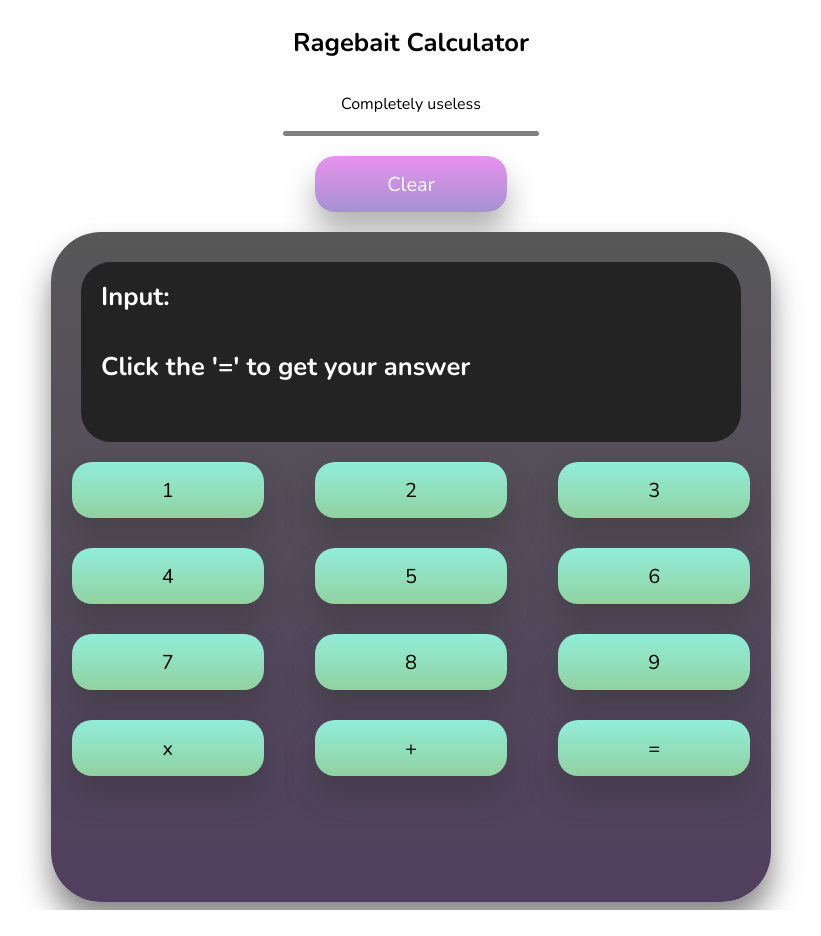
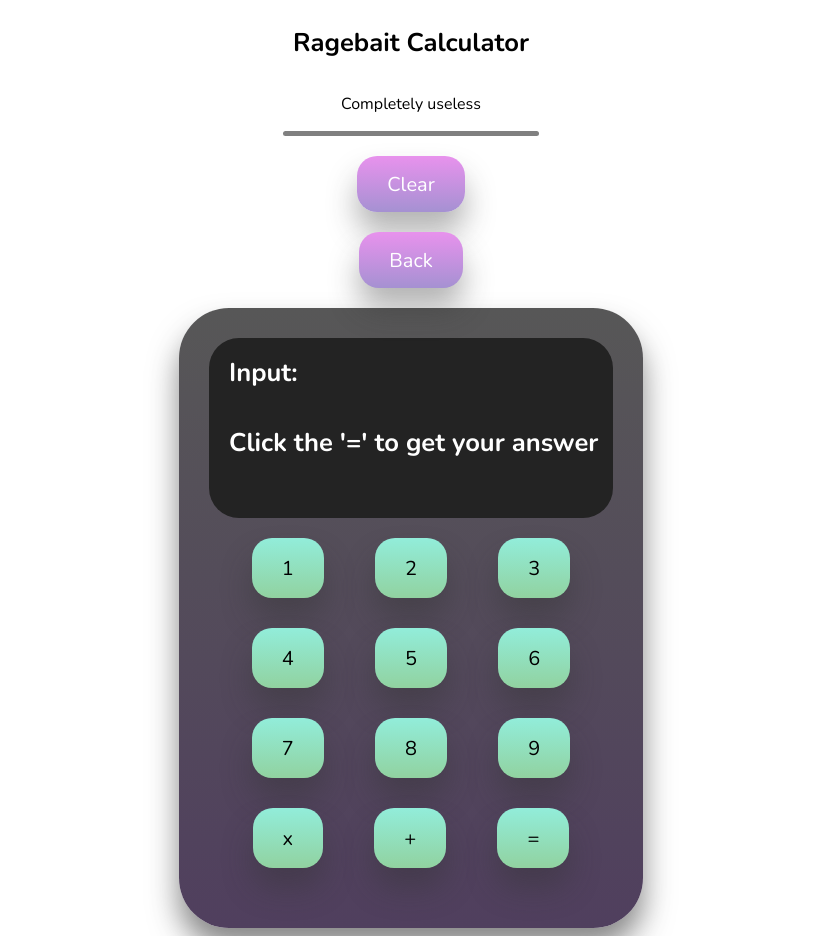
Before and after one commit to CapyGamesXD/RagebaitCalculator, a SvelteKit app: page / in a window 1280 px wide. Shown: the whole page, without its empty margins (229-1050 px from the left). Before the commit the page ends 910 px from the top, so only its background shows below. Built offline with nearby package versions, Linux system fonts and the light colour scheme.

Commit message:
Improved device compatibility

```diff
--- a/src/routes/+page.svelte
+++ b/src/routes/+page.svelte
@@ -28,6 +28,10 @@
 			}
 		}, 1000);
 	}
+
+	function back() {
+		input = 'Back';
+	}
 </script>
 
 <link rel="preconnect" href="https://fonts.googleapis.com" />
@@ -51,6 +55,7 @@
 
 		<div class="divider"></div>
 		<a class="clear" href="/premium">Clear</a>
+		<button class="disappear" onclick={back}>Back</button>
 		<div class="calculator">
 			<div class="screen">
 				<h1>Input: {input}</h1>
--- a/src/routes/no/+page.svelte
+++ b/src/routes/no/+page.svelte
@@ -16,5 +16,5 @@
 	<div class="divider"></div>
 
 	<h1>Nope.</h1>
-	<a href="/premium" class="clear">Back to start</a>
+	<a href="/premium" class="clear">Home</a>
 </div>
--- a/src/routes/styling.css
+++ b/src/routes/styling.css
@@ -13,8 +13,8 @@ body {
 .calculator {
 	display: flex;
 	flex-direction: column;
-	width: clamp(16rem, 50vw, 70rem);
-	height: clamp(40rem, 60vh, 80rem);
+	width: clamp(16rem, 30vw, 35rem);
+	height: clamp(35rem, 30vh, 40rem);
 	background-image: linear-gradient(to bottom, rgb(87, 87, 87), rgb(80, 63, 94));
 	box-shadow: 0px 20px 30px rgba(49, 49, 49, 0.585);
 	border-radius: 50px;
@@ -22,6 +22,7 @@ body {
 	padding-right: 40px;
 	padding-top: 30px;
 	align-items: center;
+	padding-bottom: 30px;
 }
 
 h1 {
@@ -30,7 +31,7 @@ h1 {
 .screen {
 	display: flex;
 	flex-direction: column;
-	width: clamp(16rem, 50vw, 70rem);
+	width: clamp(16rem, 30vw, 35rem);
 	height: clamp(10rem, 20vh, 50rem);
 	background-color: rgb(35, 35, 35);
 	border-radius: 30px;
@@ -60,24 +61,51 @@ row {
 
 button {
 	font-family: 'Nunito', sans-serif;
-	width: clamp(5rem, 15vw, 15rem);
+	width: auto;
 	color: black;
-	height: 7vh;
+	height: 60px;
 	background-image: linear-gradient(to bottom, rgb(146, 237, 218), rgb(145, 210, 160));
 	border-radius: 20px;
 	font-size: 20px;
 	box-shadow: 0px 20px 30px rgba(49, 49, 49, 0.37);
 	outline: none;
 	border: none;
+	padding-left: 30px;
+	padding-right: 30px;
 	transform: translateX(0px);
 	transition: transform 0.1s ease-in-out;
 }
-button:hover {
-	transform: scale(1.1);
+@media (hover: hover) {
+	button:hover {
+		transform: scale(1.1);
+	}
 }
 
+.disappear {
+	margin-bottom: 20px;
+	background-image: linear-gradient(to bottom, rgb(232, 146, 237), rgb(165, 145, 210));
+	padding-left: 30px;
+	padding-right: 30px;
+	display: flex;
+	justify-content: center;
+	align-items: center;
+	height: 7vh;
+	text-decoration: none;
+	color: white;
+	border-radius: 20px;
+	font-size: 20px;
+	box-shadow: 0px 20px 30px rgba(49, 49, 49, 0.37);
+	outline: none;
+	border: none;
+}
+
+@media (hover: hover) {
+	.disappear:hover {
+		background-image: linear-gradient(to bottom, rgb(237, 217, 146), rgb(173, 210, 145));
+	}
+}
 img {
-	width: clamp(40rem, 50vw, 60rem);
+	width: clamp(10rem, 50vw, 60rem);
 	height: auto;
 	border-radius: 30px;
 }
@@ -85,7 +113,8 @@ img {
 .clear {
 	margin-bottom: 20px;
 	background-image: linear-gradient(to bottom, rgb(232, 146, 237), rgb(165, 145, 210));
-	width: clamp(5rem, 15vw, 15rem);
+	padding-left: 30px;
+	padding-right: 30px;
 	display: flex;
 	justify-content: center;
 	align-items: center;
```
